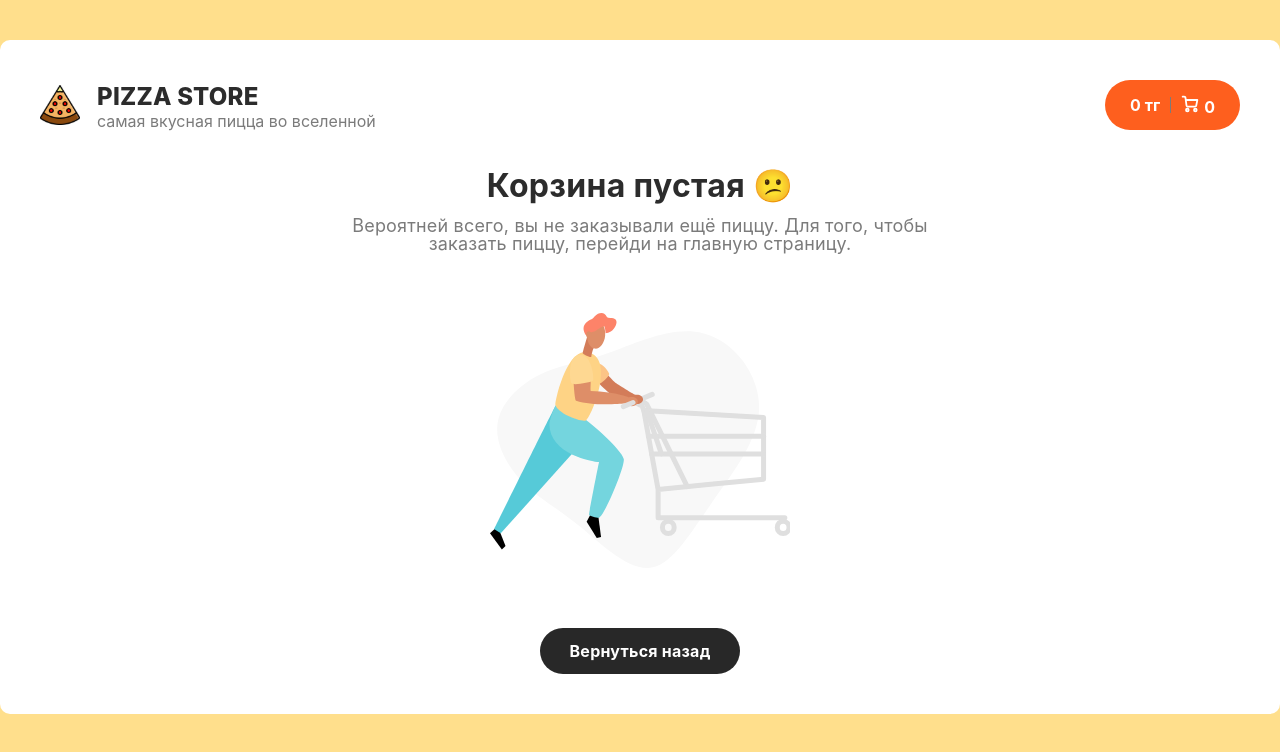
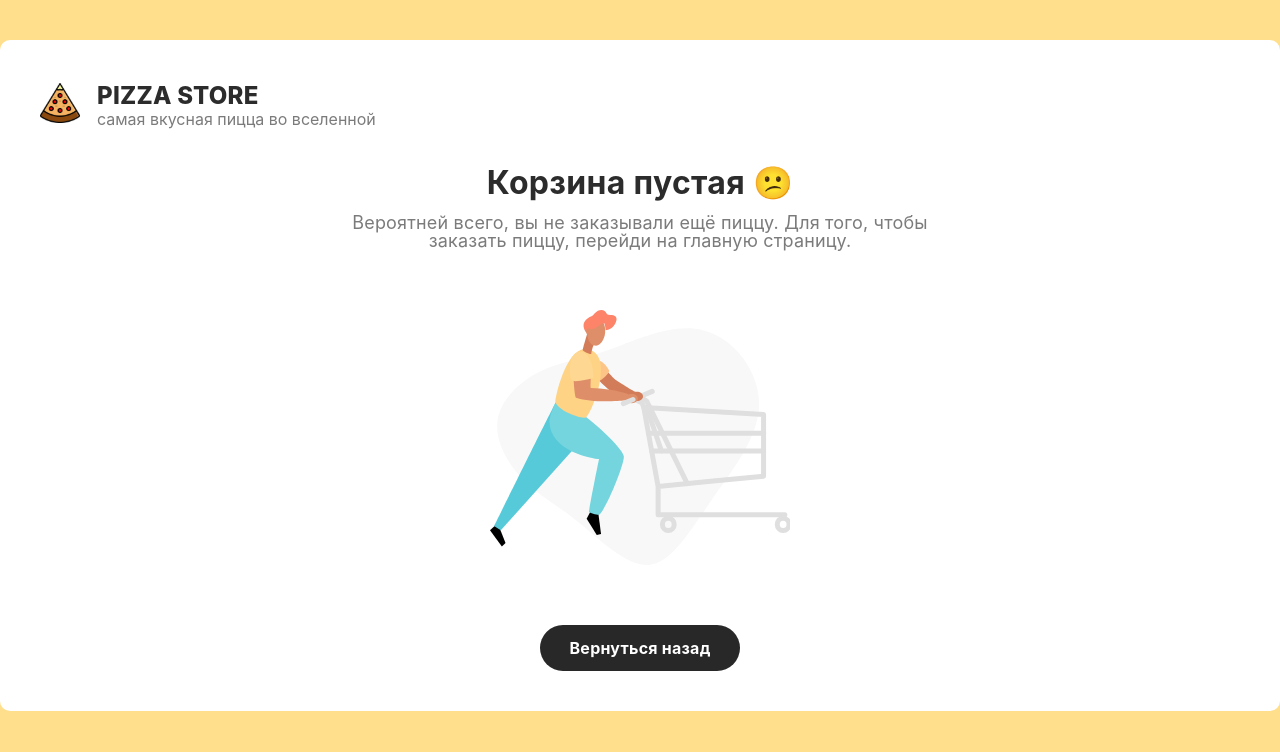
Before and after one commit to GlinskiiIvan/pizza-store, a React (Create React App) app: page /cart in a window 1280 px wide. Shown: the top 752 px of the page. Built offline with nearby package versions, Linux system fonts and the light colour scheme.

Commit message:
Скрытие кнопки корзины при открытии корзины

```diff
--- a/src/components/Header/Header.jsx
+++ b/src/components/Header/Header.jsx
@@ -1,21 +1,26 @@
 import React from 'react';
 import styles from './Header.module.scss'
 import {useSelector} from "react-redux";
-import {Link} from "react-router-dom";
+import {Link, useLocation, useParams} from "react-router-dom";
 
 const Header = (props) => {
     const totalQuantity = useSelector(state => state.cart.totalQuantity);
     const totalPrice = useSelector(state => state.cart.totalPrice);
+    const location = useLocation();
 
     return (
         <header className={styles.header}>
             <div className={styles.logo}>
+                <Link to='/'>
                     <img src="./img/logo.svg" alt="logo pizza-store"/>
+                </Link>
                 <div>
                     <h3>pizza store</h3>
                     <p>самая вкусная пицца во вселенной</p>
                 </div>
             </div>
+            {
+                location.pathname !== '/cart' && (
                     <div className={styles.cart}>
                         <Link to='/cart'>
                             <button>
@@ -27,6 +32,8 @@
                             </button>
                         </Link>
                     </div>
+                )
+            }
         </header>
     );
 };
```
Lines whose indentation alone changed are shown as unchanged.
